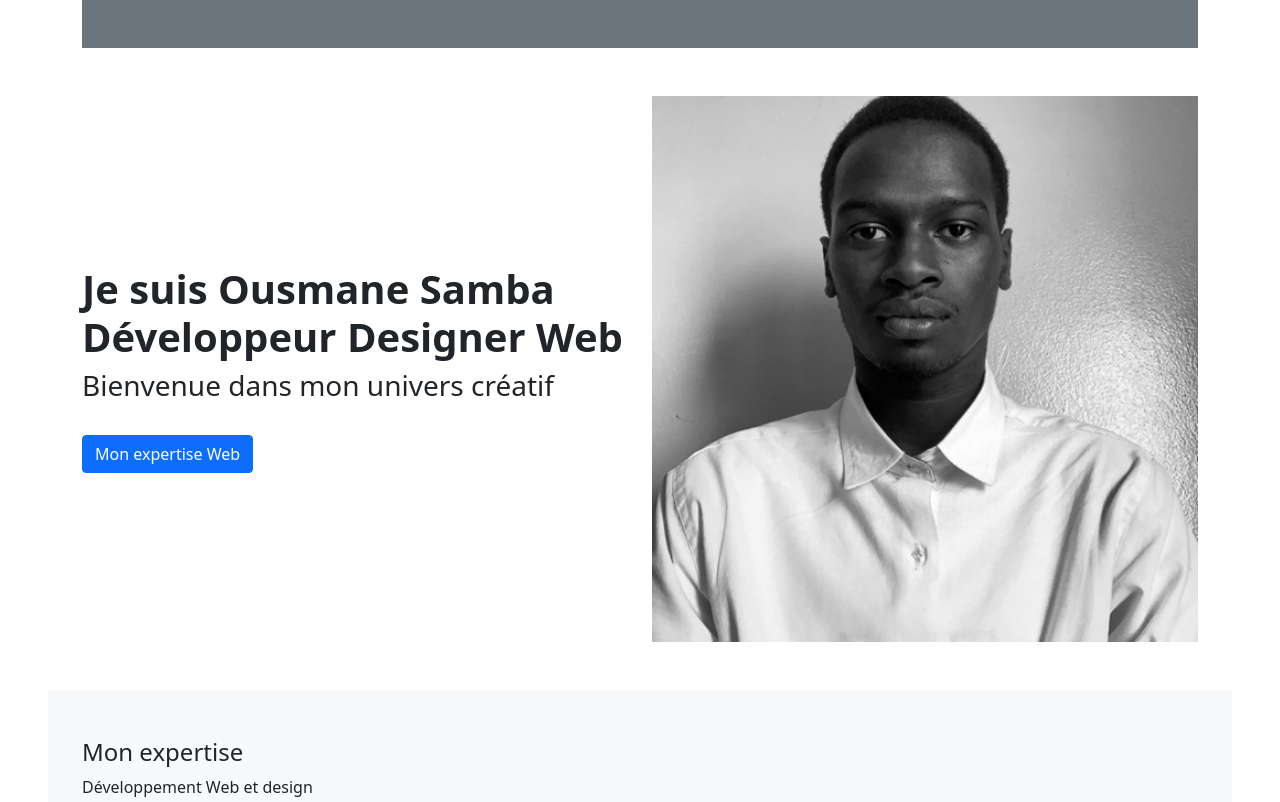
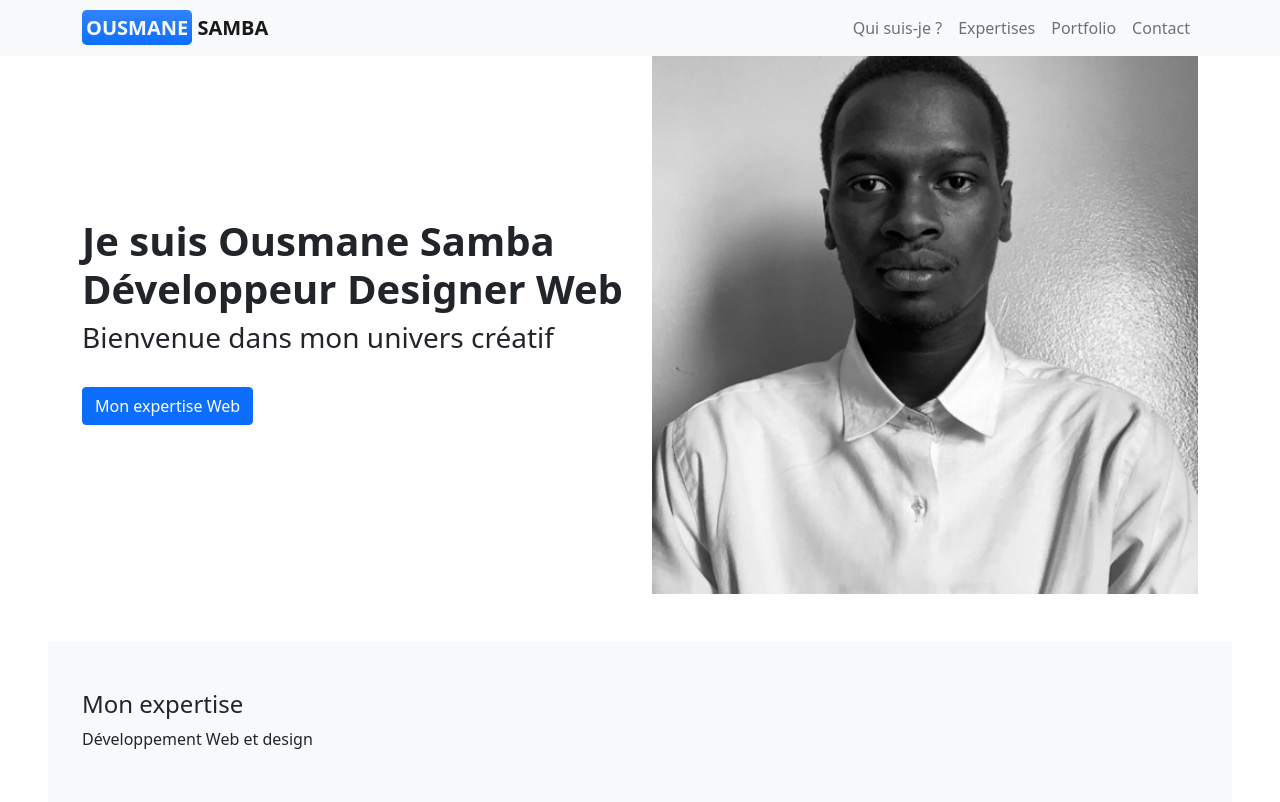
Before and after one commit to ouziih/PortfolioBootstrap, a plain HTML site: page index.html in a window 1280 px wide. Shown: the top 802 px of the page. Drawn offline with nearby package versions, Linux system fonts and the light colour scheme; files whose address does not match are found by name.

Commit message:
ajout de la navigation

```diff
--- a/index.html
+++ b/index.html
@@ -11,17 +11,38 @@
 <body>
 
 <header>
-    <nav class=".bg-light">
+    <nav class="navbar navbar-expand-md fixed-top navbar-light bg-light">
         <div class="container">
-            <div class="bg-secondary py-4">
-            </div>
+          <a class="navbar-brand text-uppercase fw-bold" href="#">
+            <span class="bg-primary bg-gradient p-1 rounded-3 text-light">Ousmane</span> Samba
+          </a>
+          <button class="navbar-toggler" type="button" data-bs-toggle="collapse" data-bs-target="#navbarNav"
+                  aria-controls="navbarNav" aria-expanded="false" aria-label="Toggle navigation">
+            <span class="navbar-toggler-icon"></span>
+          </button>
+          <div class="collapse navbar-collapse justify-content-end" id="navbarNav">
+            <ul class="navbar-nav">
+              <li class="nav-item">
+                <a class="nav-link" href="#ousmane">Qui suis-je ?</a>
+              </li>
+              <li class="nav-item">
+                <a class="nav-link" href="#expertise">Expertises</a>
+              </li>
+              <li class="nav-item">
+                <a class="nav-link" href="#portfolio">Portfolio</a>
+              </li>
+              <li class="nav-item">
+                <a class="nav-link" href="#contact">Contact</a>
+              </li>
+            </ul>
+          </div>
         </div>
-    </nav>
+      </nav>
 </header>
 
 <main>
 <section class="py-5">
-    <div class="container">
+    <div class="container" id="ousmane">
         <div class="row gy-4 gy-md-0 d-flex align-items-center">
             <div class="col-12 col-md-6">
                 <h1 class="fw-bold">Je suis Ousmane Samba Développeur Designer Web</h1>
@@ -36,7 +57,7 @@
 </section>
 
 <section>
-    <div class="mx-5 bg-light">
+    <div class="mx-5 bg-light" id="expertise">
         <div class="container py-5">
             <div class="row">
                 <h4>Mon expertise</h4>
@@ -64,7 +85,7 @@
     </div>
 </section>
 <section class="py-5">
-    <div class="container">
+    <div class="container" id="portfolio">
         <h4>Mon portfolio</h4>
         <p>Projet perso et pro</p>
         <div class="row gy-4 mt-4">
@@ -84,7 +105,7 @@
     </div>
 </section>
 <section class="py-5 bg-light mx-5">
-    <div class="container">
+    <div class="container" id="contact">
         <h4>Un projet de création web ?</h4>
         <p>Allons en discuter autour d'un café</p>
         <div class="row gy-4 mt-5">
```
